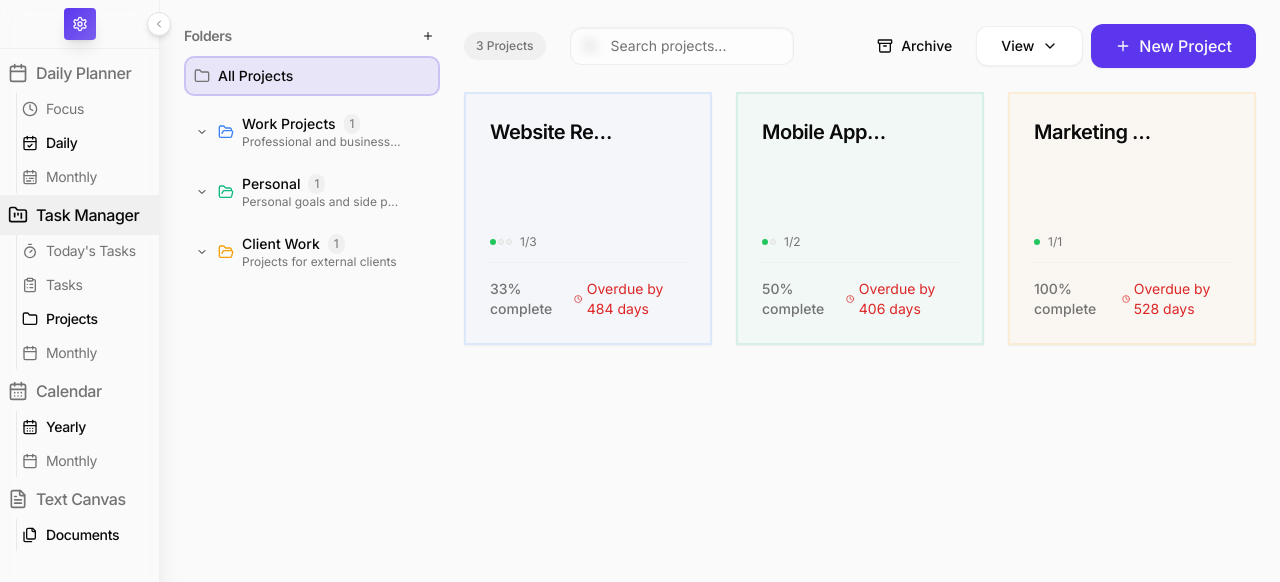
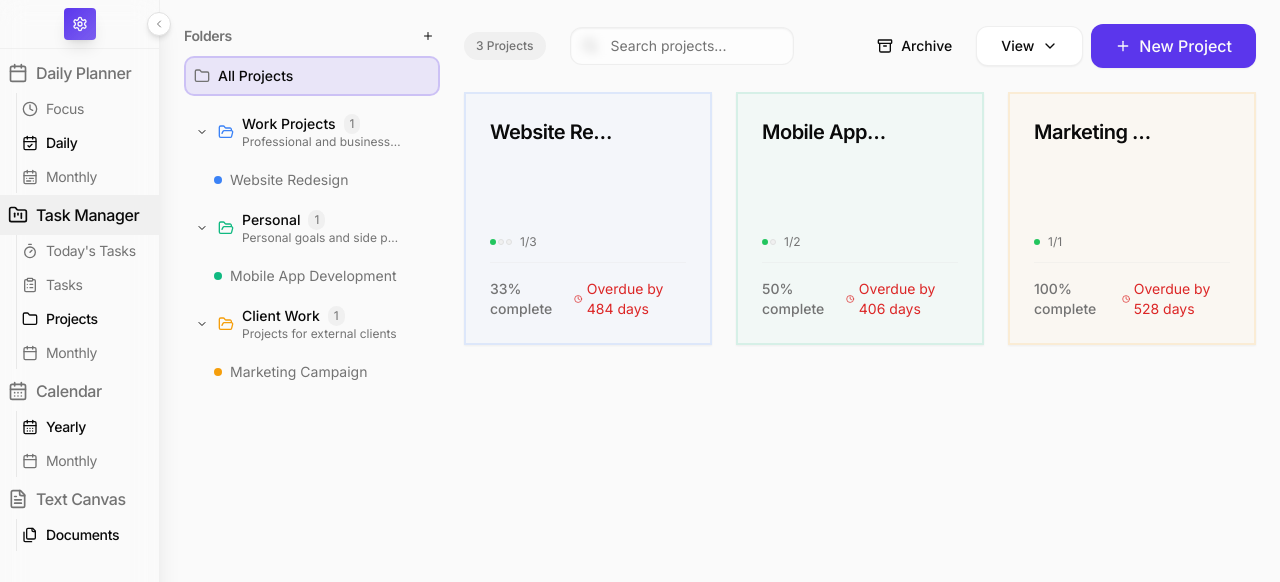
Before and after one commit to obihughes/omega-planner, a Next.js app: page /projects in a window 1280 px wide. Shown: the top 582 px of the page. Built offline with nearby package versions, Linux system fonts and the light colour scheme.

Commit message:
feat: Implement folder dropdown with projects in ProjectManager

```diff
--- a/app/projects/page.tsx
+++ b/app/projects/page.tsx
@@ -301,6 +301,10 @@ function ProjectsPageContent() {
     router.push(`/projects/${project.id}`);
   };
 
+  const handleProjectClickById = (projectId: string) => {
+    router.push(`/projects/${projectId}`);
+  };
+
   const handleEditProject = (project: Project) => {
     setEditingProject(project);
     setIsProjectModalOpen(true);
@@ -417,6 +421,8 @@ function ProjectsPageContent() {
                 return acc;
               }, {} as { [key: string]: number })}
               onMoveProjectToFolder={moveProjectToFolder}
+              getProjectsInFolder={getProjectsInFolder}
+              onProjectClick={handleProjectClickById}
             />
           </div>
 
--- a/components/projects/FolderManager.tsx
+++ b/components/projects/FolderManager.tsx
@@ -27,6 +27,8 @@ interface FolderManagerProps {
   onSelectFolder: (folderId: string | undefined) => void;
   projectCounts?: { [key: string]: number };
   onMoveProjectToFolder?: (projectId: string, folderId: string | undefined) => void;
+  getProjectsInFolder?: (folderId: string) => any[];
+  onProjectClick?: (projectId: string) => void;
   className?: string;
 }
 
@@ -39,6 +41,8 @@ interface FolderItemProps {
   onToggle: (folderId: string) => void;
   onSelect: (folderId: string) => void;
   onMoveProjectToFolder?: (projectId: string, folderId: string) => void;
+  getProjectsInFolder?: (folderId: string) => any[];
+  onProjectClick?: (projectId: string) => void;
 }
 
 interface AllProjectsItemProps {
@@ -84,7 +88,9 @@ function FolderItem({
   onDelete,
   onToggle,
   onSelect,
-  onMoveProjectToFolder
+  onMoveProjectToFolder,
+  getProjectsInFolder,
+  onProjectClick
 }: FolderItemProps) {
   const { setNodeRef, isOver } = useDroppable({
     id: `folder-${folder.id}`,
@@ -189,6 +195,59 @@ function FolderItem({
   );
 }
 
+function FolderWithProjects({
+  folder,
+  isSelected,
+  projectCount,
+  onEdit,
+  onDelete,
+  onToggle,
+  onSelect,
+  onMoveProjectToFolder,
+  getProjectsInFolder,
+  onProjectClick
+}: FolderItemProps) {
+  const projects = getProjectsInFolder ? getProjectsInFolder(folder.id) : [];
+
+  return (
+    <div>
+      <FolderItem
+        folder={folder}
+        isSelected={isSelected}
+        projectCount={projectCount}
+        onEdit={onEdit}
+        onDelete={onDelete}
+        onToggle={onToggle}
+        onSelect={onSelect}
+        onMoveProjectToFolder={onMoveProjectToFolder}
+        getProjectsInFolder={getProjectsInFolder}
+        onProjectClick={onProjectClick}
+      />
+
+      {/* Show projects when folder is expanded */}
+      {folder.isExpanded && projects.length > 0 && (
+        <div className="ml-6 mt-1 space-y-1">
+          {projects.map((project: any) => (
+            <div
+              key={project.id}
+              className="flex items-center gap-2 p-1.5 rounded-md cursor-pointer hover:bg-muted/30 transition-colors text-sm"
+              onClick={() => onProjectClick && onProjectClick(project.id)}
+            >
+              <div
+                className="w-2 h-2 rounded-full flex-shrink-0"
+                style={{ backgroundColor: project.color }}
+              />
+              <span className="truncate text-muted-foreground">
+                {project.name}
+              </span>
+            </div>
+          ))}
+        </div>
+      )}
+    </div>
+  );
+}
+
 export function FolderManager({
   folders,
   onCreateFolder,
@@ -199,6 +258,8 @@ export function FolderManager({
   onSelectFolder,
   projectCounts = {},
   onMoveProjectToFolder,
+  getProjectsInFolder,
+  onProjectClick,
   className
 }: FolderManagerProps) {
 
@@ -227,7 +288,7 @@ export function FolderManager({
       {/* Folder List */}
       <div className="space-y-1">
         {folders.map(folder => (
-          <FolderItem
+          <FolderWithProjects
             key={folder.id}
             folder={folder}
             isSelected={selectedFolderId === folder.id}
@@ -237,6 +298,8 @@ export function FolderManager({
             onToggle={onToggleFolder}
             onSelect={onSelectFolder}
             onMoveProjectToFolder={onMoveProjectToFolder}
+            getProjectsInFolder={getProjectsInFolder}
+            onProjectClick={onProjectClick}
           />
         ))}
       </div>
```
